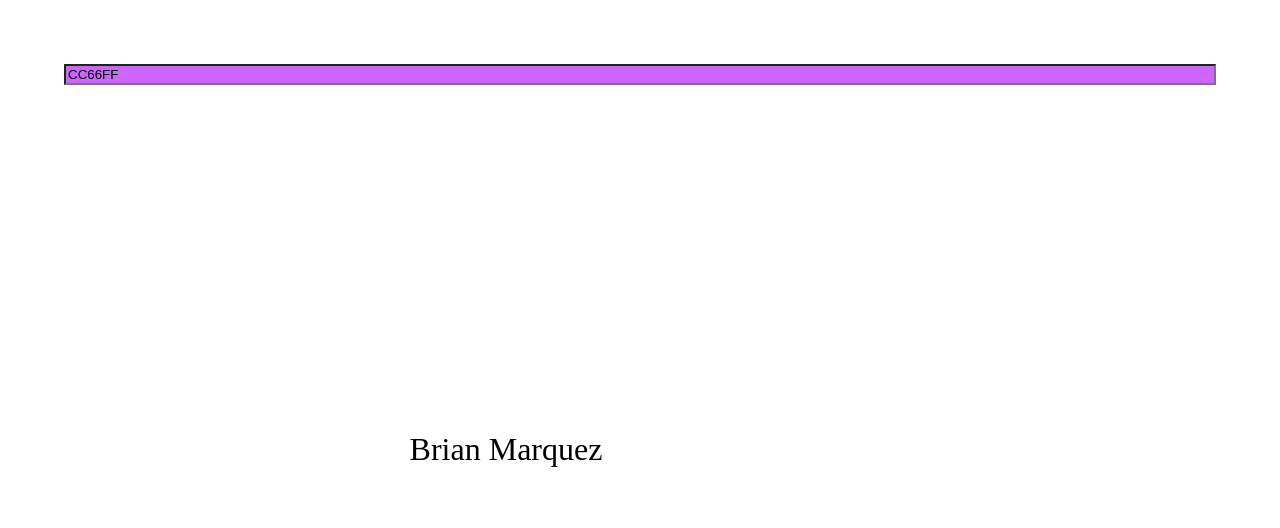
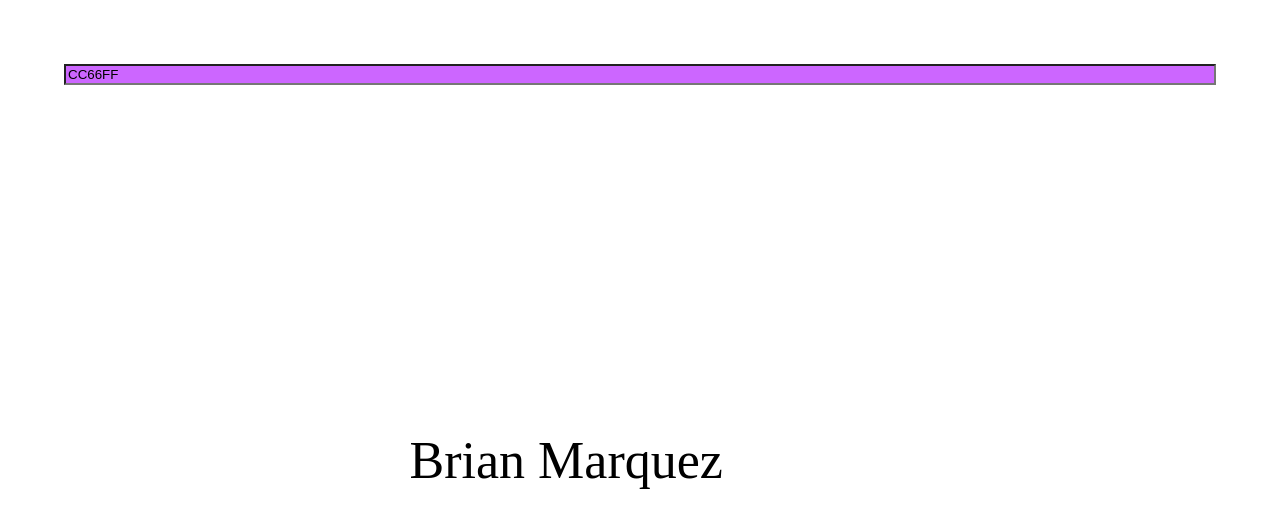
Before and after one commit to brian-emarquez/JavaScript-Course, a plain HTML site: page redNeuronal/redNeuronal.html in a window 1280 px wide. Drawn offline with Linux system fonts and the light colour scheme.

Commit message:
feat RedNeuronal readmee update
RedNeuronal readme update

resolvesr: #
se also: #

```diff
--- a/redNeuronal/redNeuronal.html
+++ b/redNeuronal/redNeuronal.html
@@ -3,6 +3,7 @@
     <meta charset="UTF-8">
     <meta name="viewport" content="width=device-width, initial-scale=1.0">
     <title>Red Neuronal</title>
+    <link rel="icon" href="images/lintelligence.ico">
 </head>
 <body>
     <input class="jscolor {onFineChange:'update(this)'}" value="cc66ff">
--- a/redNeuronal/style.css
+++ b/redNeuronal/style.css
@@ -1,6 +1,7 @@
 body {
     margin: 05%;
     display: grid;
+    font-size: 162.5%;
 }
 #sitio {
     display: inline-block;
```
Also changed, not shown: redNeuronal/images/lintelligence.ico (added), redNeuronal/readme.md.
